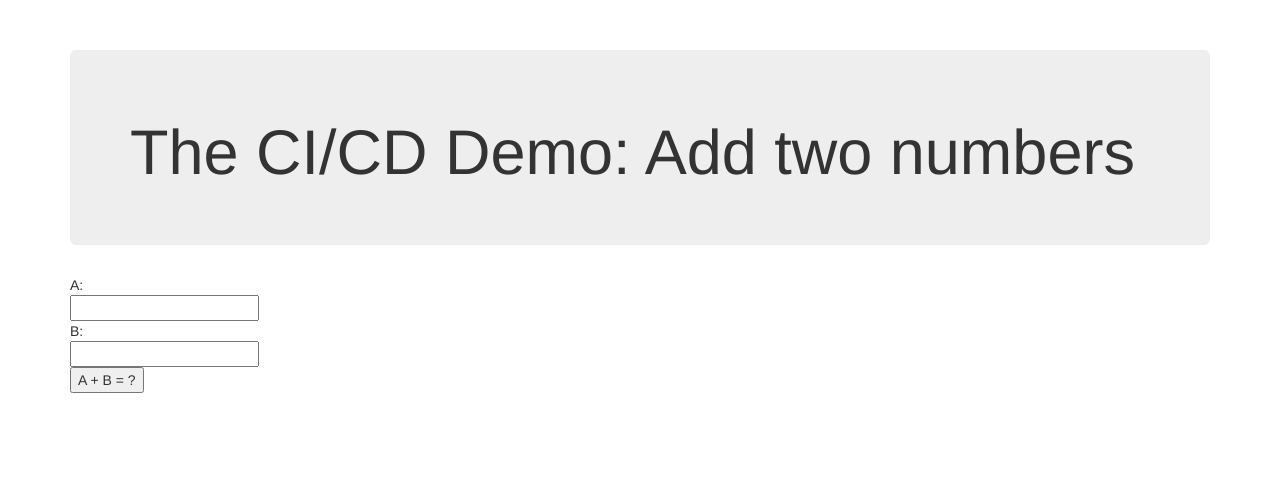
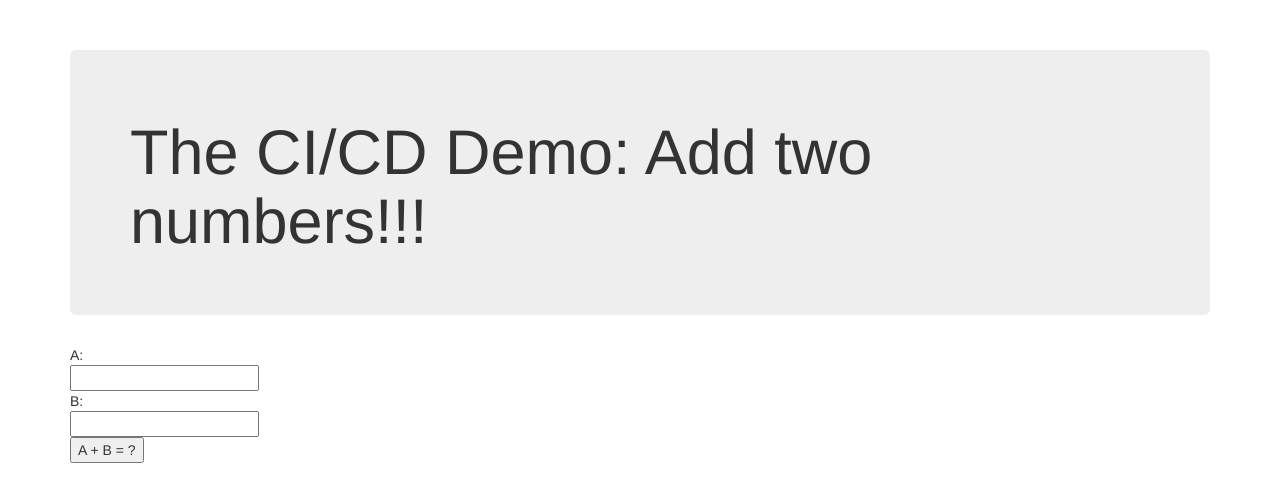
Before and after one commit to tempexample0/CICD, a website: page index.html in a window 1280 px wide. Drawn offline with nearby package versions, Linux system fonts and the light colour scheme.

Commit message:
Update index.html

```diff
--- a/index.html
+++ b/index.html
@@ -13,7 +13,7 @@
 
     <div class="container">
         <div class="jumbotron">
-            <h1>The CI/CD Demo: Add two numbers</h1>
+            <h1>The CI/CD Demo: Add two numbers!!!</h1>
         </div>
         <form>
             A:<br>
```
